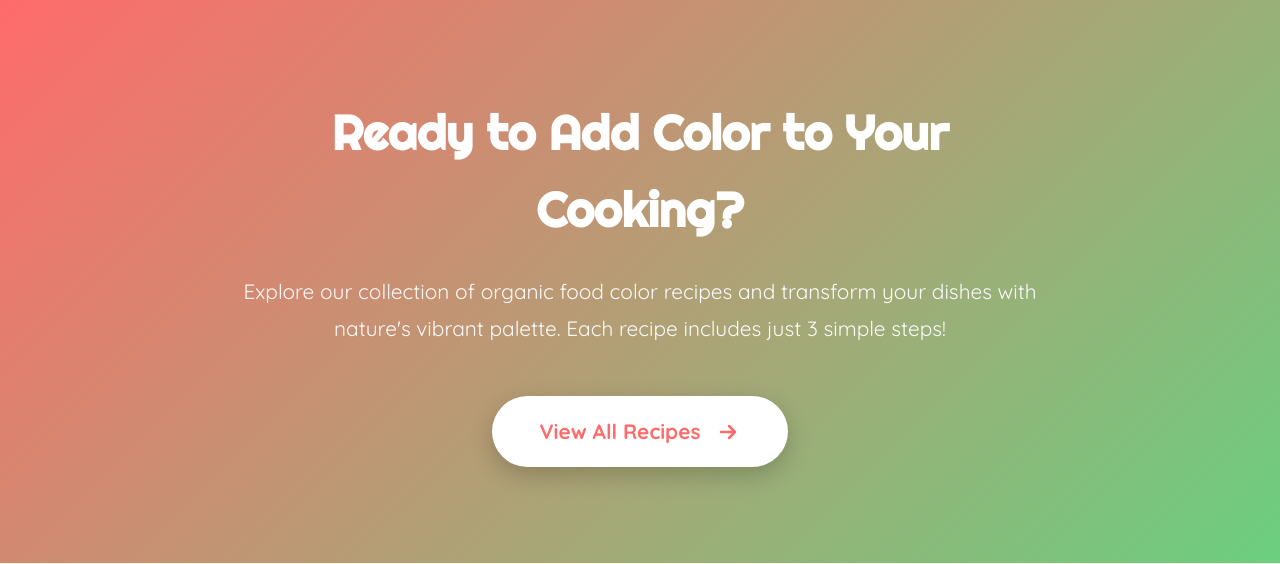
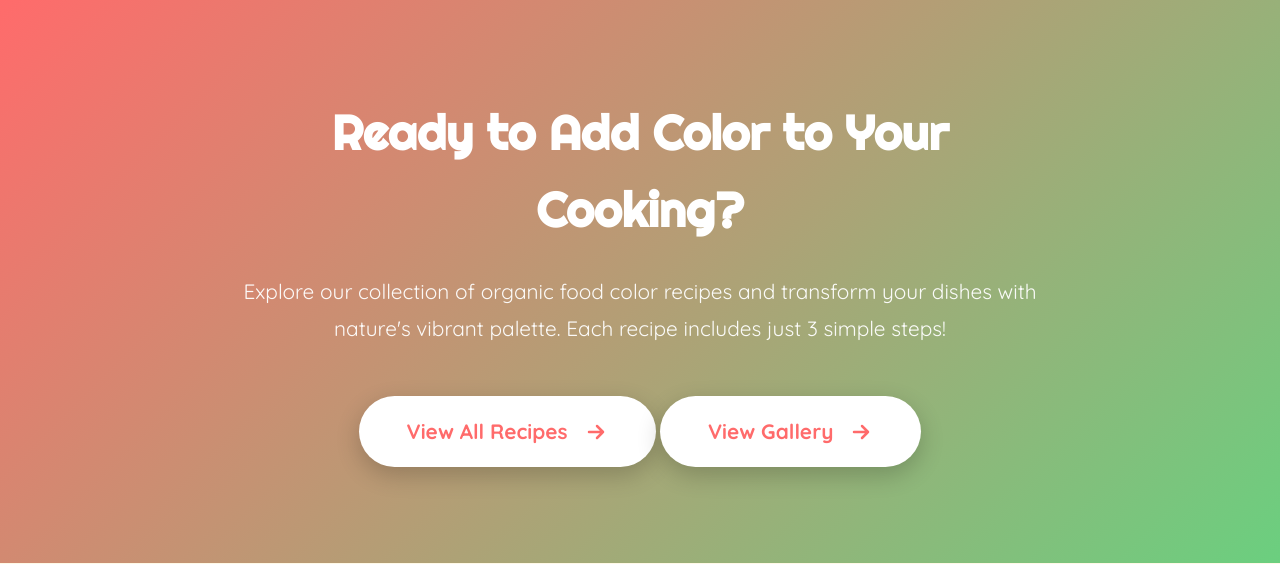
Before and after one commit to Vedantsd/HealthyRainbow, a Flask app: page / in a window 1280 px wide. Shown: the part 3346-3910 px from the top of the page. Run offline with Flask 3, Linux system fonts and the light colour scheme.

Commit message:
Added view gallery button

```diff
--- a/templates/index.html
+++ b/templates/index.html
@@ -201,6 +201,13 @@
                         <path d="M5 12 L19 12 M13 6 L19 12 L13 18" stroke="currentColor" stroke-width="2.5" stroke-linecap="round" stroke-linejoin="round"/>
                     </svg>
                 </a>
+
+                <a href="/gallery" class="cta-button">
+                    <span>View Gallery</span>
+                    <svg class="button-arrow" viewBox="0 0 24 24" fill="none" xmlns="http://www.w3.org/2000/svg">
+                        <path d="M5 12 L19 12 M13 6 L19 12 L13 18" stroke="currentColor" stroke-width="2.5" stroke-linecap="round" stroke-linejoin="round"/>
+                    </svg>
+                </a>
             </div>
         </div>
     </section>
```
